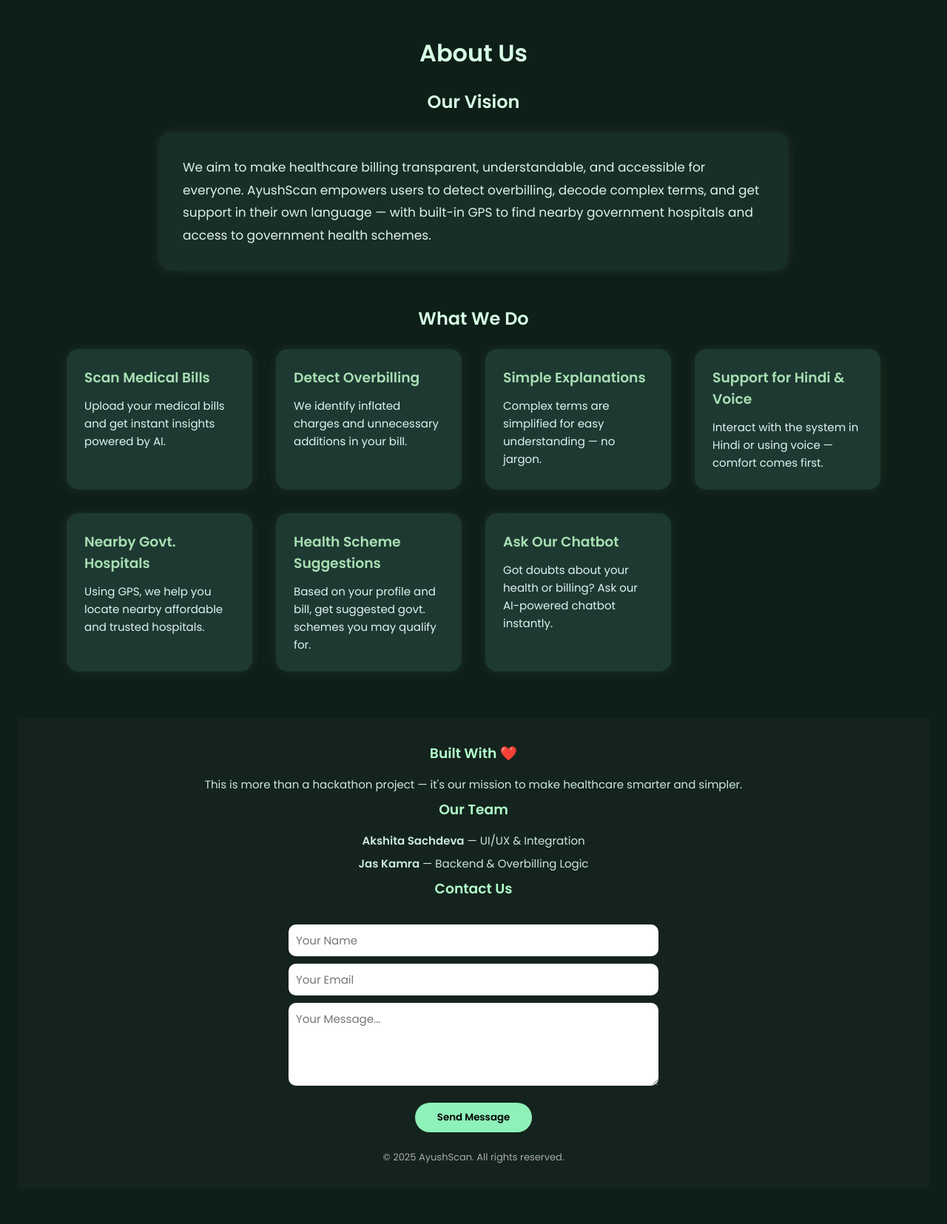
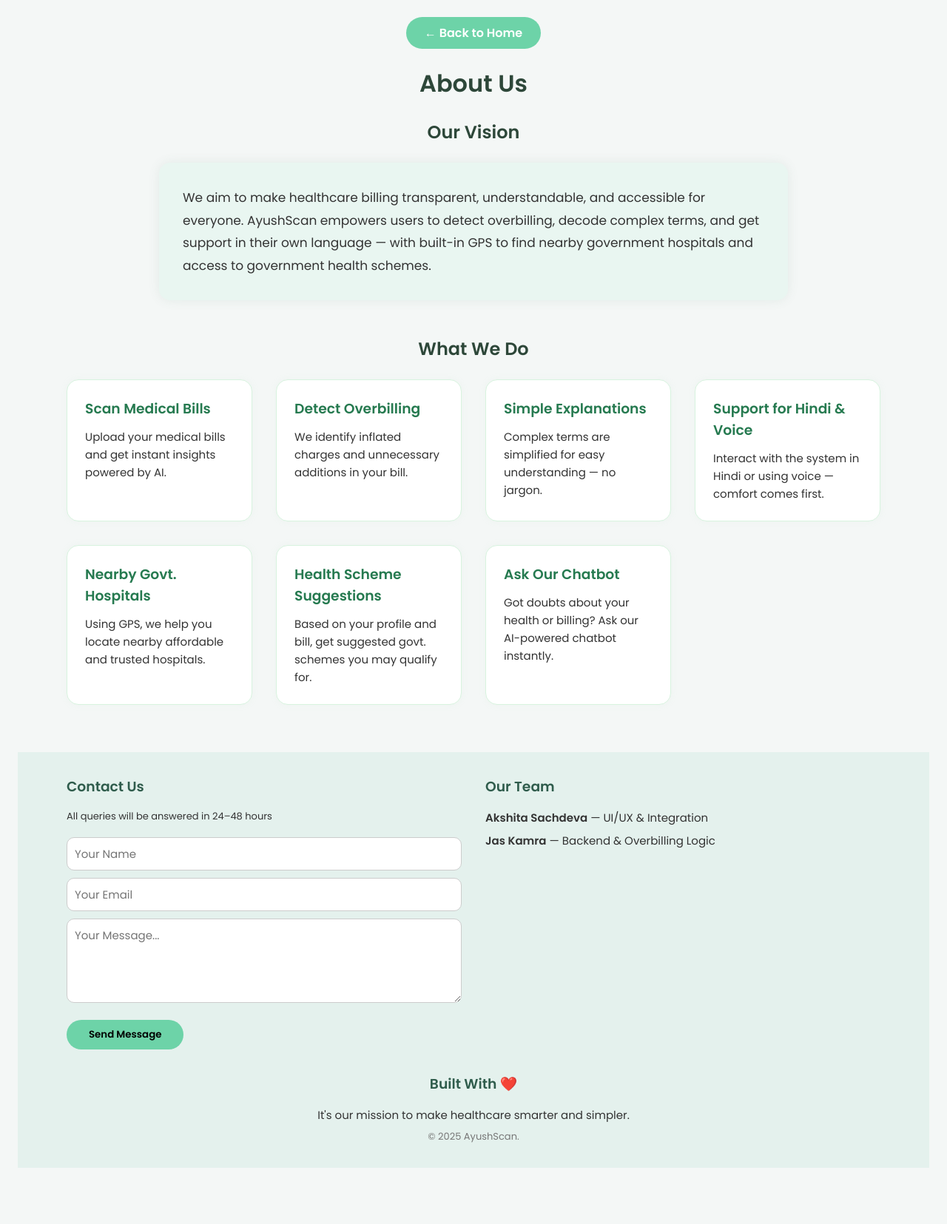
Before and after one commit to JASKAMRA/AyushSCAN, a Flask app: page /about in a window 1280 px wide. Shown: the whole page at 74% size. After the commit the page ends 1579 px from the top, so only its background shows below. Run offline with Flask 3, Linux system fonts and the light colour scheme.

Commit message:
frontend

```diff
--- a/app.py
+++ b/app.py
@@ -155,6 +155,19 @@ def signup():
             return jsonify(success=False, message=f"Database error: {str(e)}")
 
     return render_template("signup.html")
+@app.route('/')
+def index():
+    return render_template('index.html')
+@app.route('/contact', methods=['POST'])
+def contact():
+    name = request.form['name']
+    email = request.form['email']
+    message = request.form['message']
+
+    # for now: just print to console or later store in db
+    print(f"Message from {name} ({email}): {message}")
+    flash("Your message has been sent!", "success")
+    return redirect(url_for('about'))  # back to About page
 @app.route('/about')
 def about():
     return render_template('about.html')
--- a/templates/about.html
+++ b/templates/about.html
@@ -3,7 +3,7 @@
   <head>
     <meta charset="UTF-8" />
     <meta name="viewport" content="width=device-width, initial-scale=1.0" />
-    <title>Learn More - AyushScan</title>
+    <title>About - AyushScan</title>
     <link
       href="https://fonts.googleapis.com/css2?family=Poppins:wght@400;600&display=swap"
       rel="stylesheet"
@@ -17,29 +17,48 @@
       }
 
       body {
-        background: #0e1e18;
-        color: #eaf4f4;
-        padding: 3rem 1.5rem;
+        background: #f4f7f6;
+        color: #333;
+        padding: 2rem 1.5rem 0;
       }
 
       h1,
       h2 {
         text-align: center;
         margin-bottom: 1.5rem;
-        color: #d8ffe6;
+        color: #2d4739;
+      }
+
+      .back-home {
+        text-align: center;
+        margin-bottom: 2rem;
+      }
+
+      .back-home a {
+        background: #6dd3a8;
+        padding: 10px 25px;
+        border-radius: 25px;
+        color: white;
+        font-weight: 600;
+        text-decoration: none;
+        transition: background 0.3s ease;
+      }
+
+      .back-home a:hover {
+        background: #50be93;
       }
 
       .vision-box {
         max-width: 850px;
-        background-color: #182e28;
-        padding: 2rem 2rem;
+        background-color: #e9f6f1;
+        padding: 2rem;
         margin: auto;
         border-radius: 15px;
         font-size: 17px;
         line-height: 1.8;
         margin-bottom: 3rem;
-        color: #e0f0ec;
-        box-shadow: 0 0 15px rgba(193, 255, 227, 0.1);
+        color: #333;
+        box-shadow: 0 0 15px rgba(80, 120, 100, 0.1);
       }
 
       .cards-section {
@@ -51,10 +70,11 @@
       }
 
       .card {
-        background: #1e3931;
+        background: #ffffff;
+        border: 1px solid #d8f3df;
         border-radius: 16px;
         padding: 1.5rem;
-        box-shadow: 0 0 15px rgba(144, 238, 144, 0.1);
+        box-shadow: 0 0 10px rgba(173, 216, 188, 0.1);
         transition: transform 0.3s ease;
       }
 
@@ -63,47 +83,64 @@
       }
 
       .card h3 {
-        color: #a8dfb4;
+        color: #267a50;
         margin-bottom: 0.75rem;
       }
 
       .card p {
         font-size: 15px;
         line-height: 1.6;
-        color: #e0f2f1;
+        color: #333;
       }
 
       footer {
-        background-color: #14231d;
+        background-color: #e4f1ed;
         padding: 2rem 1.5rem;
+        margin-top: 4rem;
+        display: flex;
+        flex-direction: column;
+        align-items: center;
+      }
+
+      .footer-sections {
+        display: flex;
+        flex-wrap: wrap;
+        justify-content: space-between;
+        width: 100%;
+        max-width: 1100px;
+        gap: 2rem;
+        margin-bottom: 2rem;
+      }
+
+      .footer-left,
+      .footer-right {
+        flex: 1;
+        min-width: 250px;
+      }
+
+      .footer-center {
+        width: 100%;
         text-align: center;
-        margin-top: 4rem;
       }
 
       footer h3 {
-        color: #b2ffcc;
+        color: #2f5c4c;
         margin-bottom: 1rem;
       }
 
       footer p {
-        color: #cce8e0;
+        color: #333;
         font-size: 15px;
         margin: 0.5rem 0;
       }
 
-      .contact-form {
-        margin-top: 1.5rem;
-      }
-
-      input,
-      textarea {
-        width: 90%;
-        max-width: 500px;
+      .contact-form input,
+      .contact-form textarea {
+        width: 100%;
         margin-top: 10px;
         padding: 10px;
         border-radius: 10px;
-        border: none;
-        outline: none;
+        border: 1px solid #ccc;
         font-size: 15px;
       }
 
@@ -111,24 +148,41 @@
         margin-top: 1rem;
         padding: 10px 30px;
         border-radius: 30px;
-        background-color: #8ef1b9;
+        background-color: #6dd3a8;
         border: none;
         font-weight: 600;
         cursor: pointer;
       }
 
       button.send-btn:hover {
-        background-color: #6be7a3;
+        background-color: #50be93;
       }
 
       .credit {
         font-size: 13px;
-        color: #aaa;
-        margin-top: 1.5rem;
+        color: #777;
+        text-align: center;
+      }
+
+      @media (max-width: 768px) {
+        .footer-sections {
+          flex-direction: column;
+          align-items: center;
+          text-align: center;
+        }
+
+        .footer-left,
+        .footer-right {
+          max-width: 100%;
+        }
       }
     </style>
   </head>
   <body>
+    <div class="back-home">
+      <a href="{{ url_for('index') }}">← Back to Home</a>
+    </div>
+
     <h1>About Us</h1>
 
     <h2>Our Vision</h2>
@@ -186,24 +240,23 @@
     </div>
 
     <footer>
-      <h3>Built With ❤️</h3>
-      <p>
-        This is more than a hackathon project — it's our mission to make
-        healthcare smarter and simpler.
+      <div class="footer-sections">
+        <div class="footer-left">
+          <h3>Contact Us</h3>
+          <p style="font-size: small">
+            All queries will be answered in 24–48 hours
           </p>
-
-      <h3>Our Team</h3>
-      <p><strong>Akshita Sachdeva</strong> — UI/UX & Integration</p>
-      <p><strong>Jas Kamra</strong> — Backend & Overbilling Logic</p>
-
-      <h3>Contact Us</h3>
           <form
             class="contact-form"
-        action="mailto:akshita@example.com,jas@example.com"
             method="POST"
-        enctype="text/plain"
+            action="{{ url_for('contact') }}"
           >
-        <input type="text" name="name" placeholder="Your Name" required /><br />
+            <input
+              type="text"
+              name="name"
+              placeholder="Your Name"
+              required
+            /><br />
             <input
               type="email"
               name="email"
@@ -219,8 +272,21 @@
             ><br />
             <button type="submit" class="send-btn">Send Message</button>
           </form>
+        </div>
 
-      <div class="credit">© 2025 AyushScan. All rights reserved.</div>
+        <div class="footer-right">
+          <h3>Our Team</h3>
+          <p><strong>Akshita Sachdeva</strong> — UI/UX & Integration</p>
+          <p><strong>Jas Kamra</strong> — Backend & Overbilling Logic</p>
+        </div>
+      </div>
+
+      <div class="footer-center">
+        <h3>Built With ❤️</h3>
+        <p>It's our mission to make healthcare smarter and simpler.</p>
+      </div>
+
+      <div class="credit">© 2025 AyushScan.</div>
     </footer>
   </body>
 </html>
--- a/templates/index.html
+++ b/templates/index.html
@@ -80,6 +80,7 @@
 
       .btn-start:hover {
         background-color: #f9955d;
+        transform: scale(1.05);
       }
 
       .btn-about {
```
Also changed, not shown: static/styles/dashboard.css (+12 -6 lines), static/styles/login.css (+63 -31 lines), static/styles/signup.css (+79 -33 lines), templates/login.html (+31 -7 lines). Lines whose indentation alone changed are shown as unchanged.
